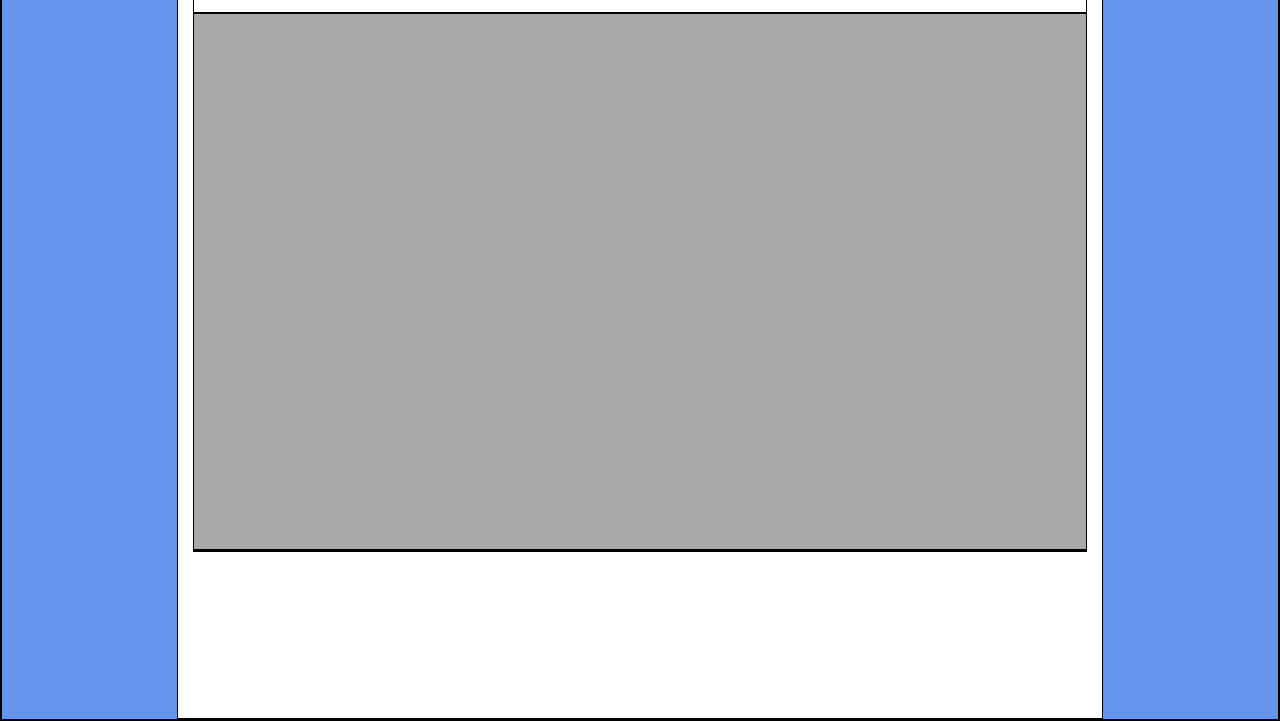
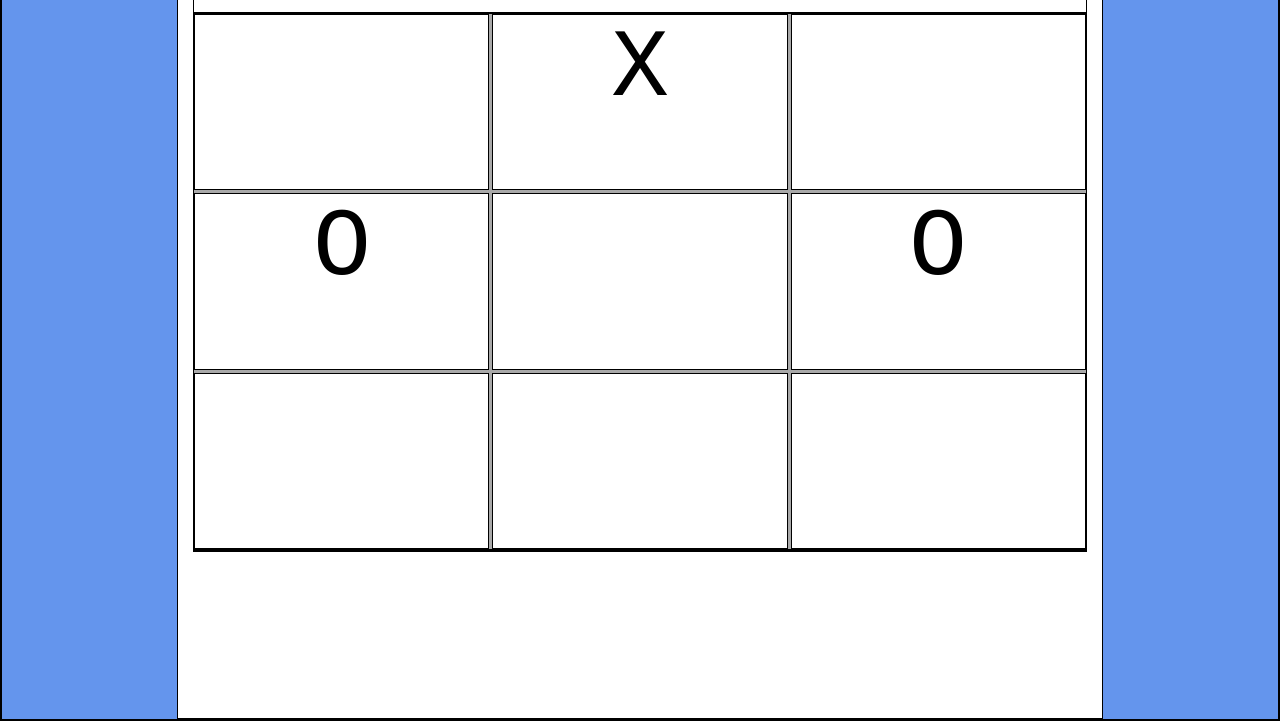
Before and after one commit to mwglow15/tictactoe-js, a plain HTML site: page index.html in a window 1280 px wide. Shown: the part 79-800 px from the top of the page. Drawn offline with Linux system fonts and the light colour scheme.

Commit message:
Add game tiles to board

```diff
--- a/script.js
+++ b/script.js
@@ -0,0 +1,23 @@
+const gameboard = document.querySelector(".gameboard")
+
+const Gameboard = () => {
+  let board = [null,'X',null,'O',null,'O',null,null,null]
+
+  const updateBoard = () => {
+    while (gameboard.firstChild) {
+      gameboard.removeChild(gameboard.firstChild)
+    }
+    board.forEach(mark => {
+      const tile = document.createElement('div')
+      tile.classList.add('tile')
+      tile.textContent = mark
+
+      gameboard.appendChild(tile)
+    })
+  }
+
+  return {board, updateBoard}
+}
+
+const game = Gameboard()
+game.updateBoard()
--- a/style.css
+++ b/style.css
@@ -45,3 +45,9 @@ body {
   grid-gap: 3px;
   background-color: darkgray;
 }
+
+.tile {
+  background-color: white;
+  font-size: 6rem;
+  text-align: center;
+}
```
